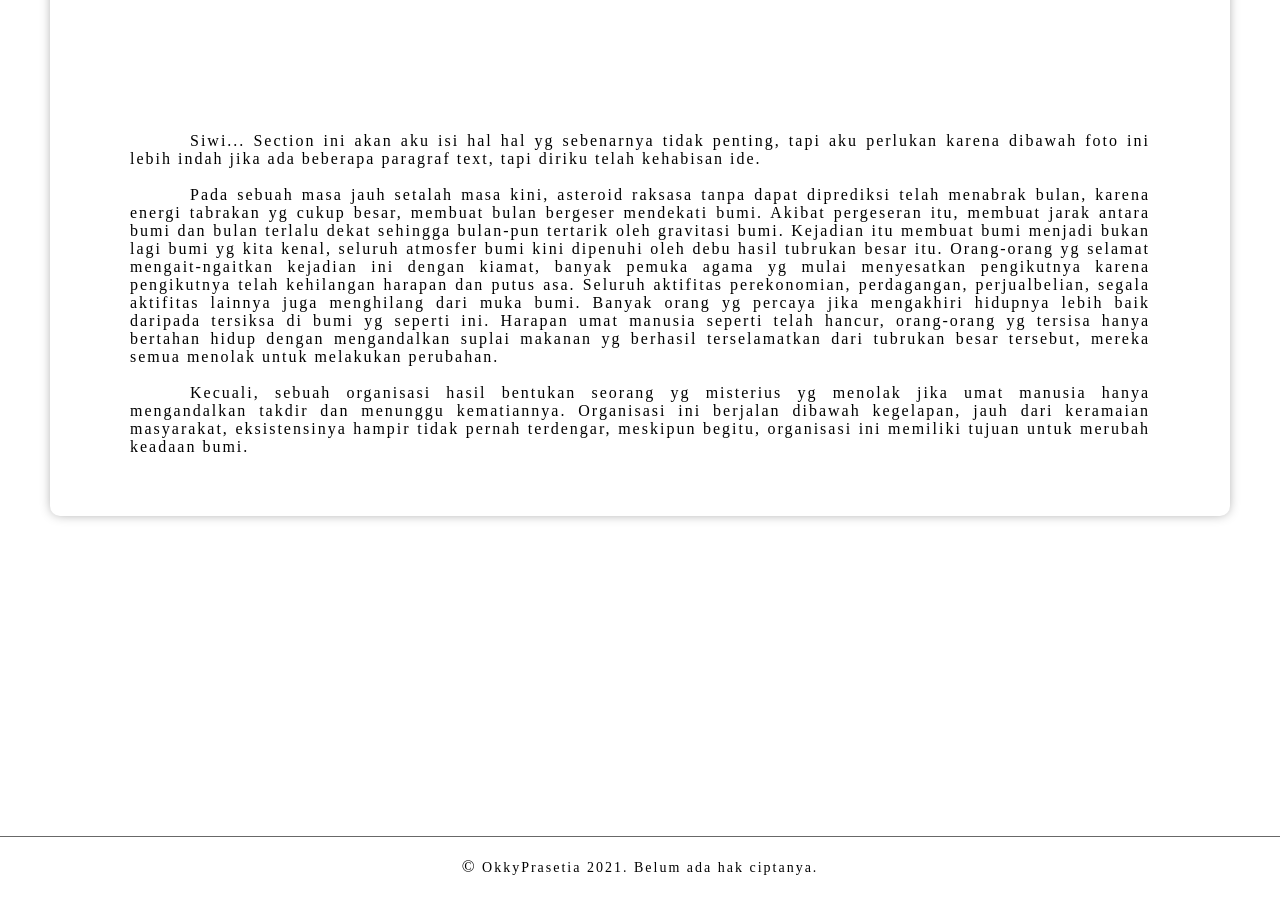
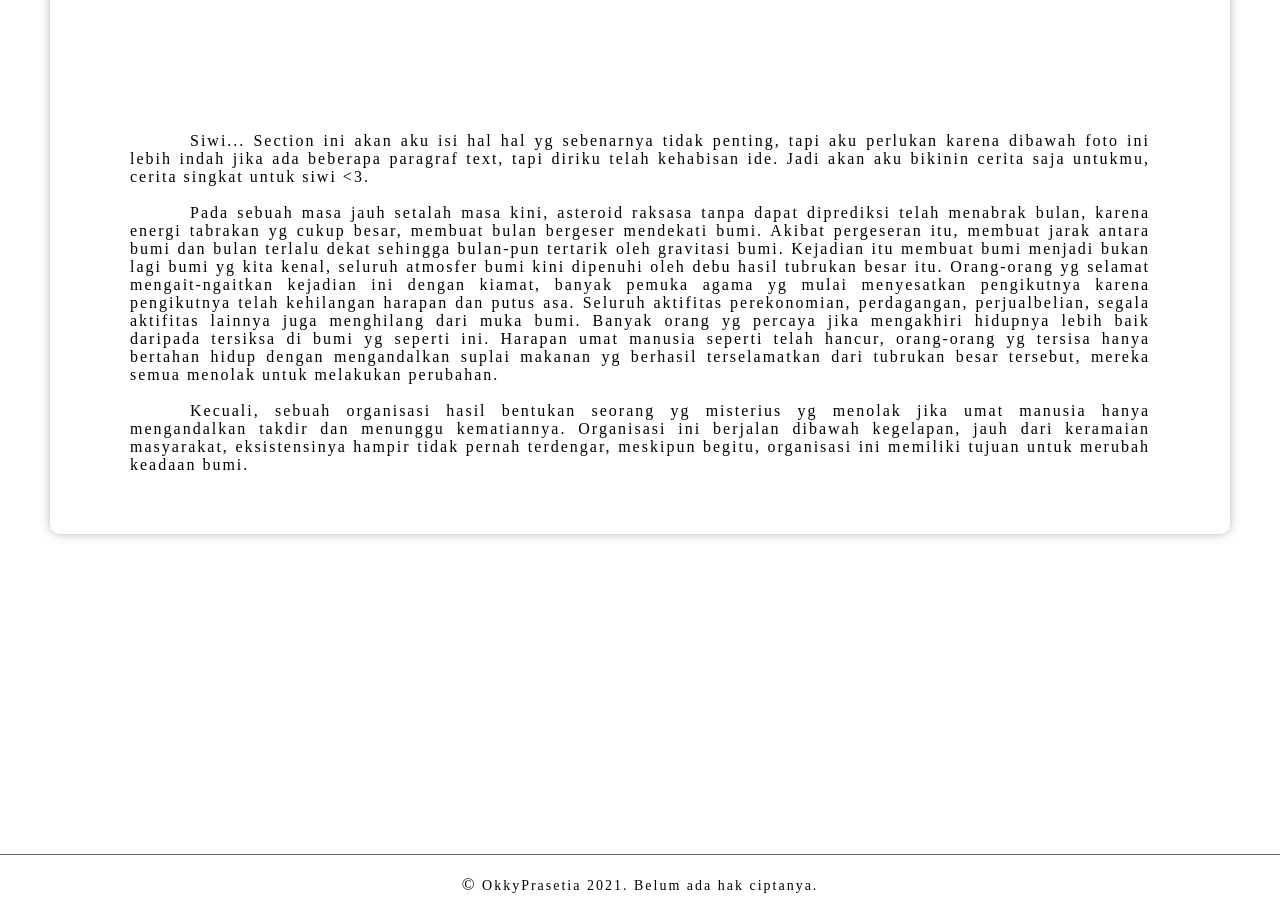
Before and after one commit to Eiyuulia/hbd-siwi18, a plain HTML site: page index.html in a window 1280 px wide. Shown: the part 4560-5475 px from the top of the page. Drawn offline with Linux system fonts and the light colour scheme; a web font is replaced by a local one.

Commit message:
Update index.html

```diff
--- a/index.html
+++ b/index.html
@@ -102,7 +102,7 @@
             <h2>Siwi Nur Safitri</h2>
             <p>
                 Siwi... Section ini akan aku isi hal hal yg sebenarnya tidak penting, tapi aku perlukan karena dibawah
-                foto ini lebih indah jika ada beberapa paragraf text, tapi diriku telah kehabisan ide.
+                foto ini lebih indah jika ada beberapa paragraf text, tapi diriku telah kehabisan ide. Jadi akan aku bikinin cerita saja untukmu, cerita singkat untuk siwi <3.
                 <br>
                 <br>
             </p>
```
